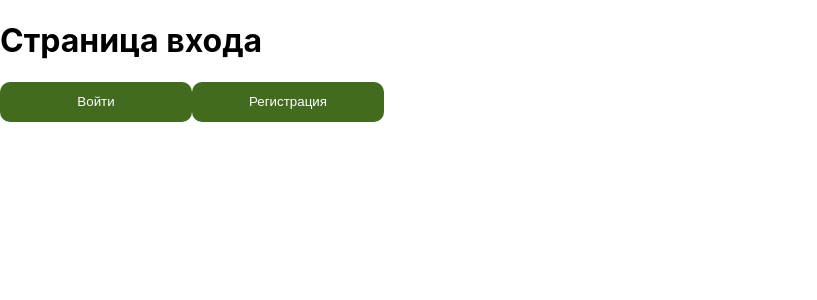
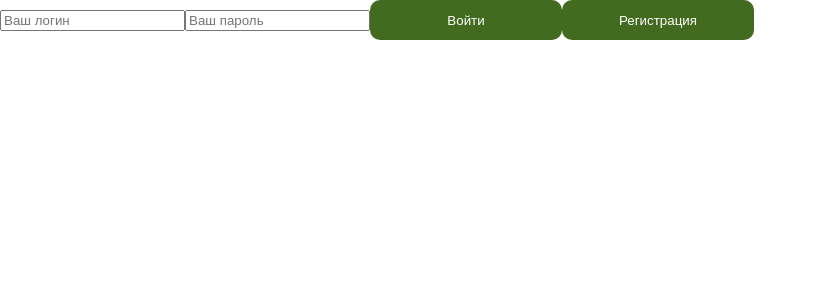
Before and after one commit to darkfos/BookTale, a React (Create React App) app in the folder ClientApp/booktale/: page /login in a window 1280 px wide. Shown: the top 300 px of the page, without its empty margins (0-817 px from the left). Built offline with nearby package versions, Linux system fonts and the light colour scheme.

Commit message:
Fix form auth user

```diff
--- a/ClientApp/booktale/package.json
+++ b/ClientApp/booktale/package.json
@@ -10,6 +10,7 @@
     "@userfront/toolkit": "^1.0.8",
     "react": "^18.3.1",
     "react-dom": "^18.3.1",
+    "react-redux": "^9.1.2",
     "react-router-dom": "^6.23.0",
     "react-scripts": "5.0.1",
     "web-vitals": "^2.1.4"
--- a/ClientApp/booktale/src/index.js
+++ b/ClientApp/booktale/src/index.js
@@ -7,12 +7,14 @@ import {createBrowserRouter, RouterProvider} from "react-router-dom";
 
 
 //Pages
+import {Provider} from "react-redux"
 import Home from './pages/HomePage';
 import Library from './pages/LibraryPage';
 import Profile from './pages/ProfilePage';
 import Reviews from './pages/ReviewsPage';
 import Login from './pages/LoginPage';
 import Register from './pages/RegisterPage';
+import {store} from "./store/index";
 
 
 const router = createBrowserRouter([
@@ -51,7 +53,9 @@ const router = createBrowserRouter([
 const root = ReactDOM.createRoot(document.getElementById('root'));
 root.render(
   <React.StrictMode>
-    <RouterProvider router={router}/>
+    <Provider store={store}>
+      <RouterProvider router={router} />
+    </Provider>
   </React.StrictMode>
 );
 
--- a/ClientApp/booktale/src/pages/LoginPage.jsx
+++ b/ClientApp/booktale/src/pages/LoginPage.jsx
@@ -1,12 +1,28 @@
 import RegisterButton from "../components/buttons/ButtonForRegister";
 import LoginButton from "../components/buttons/LoginButton";
+import { useState, Fragment } from "react";
 
 export default function Login() {
+
+    const [login, setLogin] = useState("");
+    const [password, setPassword] = useState("");
+
     return (
-        <div>
-            <h1>Страница входа</h1>
-            <LoginButton text="Войти"/>
-            <RegisterButton text="Регистрация"/>
-        </div>
+        <Fragment>
+            <form action="">
+                <input type="text" value={login} onChange={
+                    (event) => {
+                        setLogin(event.target.value)
+                    }
+                } placeholder="Ваш логин"/>
+                <input type="password" value={password} onChange={
+                    (event) => {
+                        setPassword(event.target.value)
+                    }
+                } placeholder="Ваш пароль"/>
+                <LoginButton text="Войти"/>
+                <RegisterButton text="Регистрация"/>
+            </form>
+        </Fragment>
     )
 }
--- a/ClientApp/booktale/src/store/index.js
+++ b/ClientApp/booktale/src/store/index.js
@@ -7,4 +7,4 @@ export const store = configureStore(
             user: userReducer,
         }
     }
-)
+);
--- a/ClientApp/booktale/src/store/slices.js
+++ b/ClientApp/booktale/src/store/slices.js
@@ -10,7 +10,7 @@ const initialStateUser = {
 const userSlice = createSlice(
     {
         name: "user",
-        initialStateUser,
+        initialState: initialStateUser,
         reducers: {
             setUser(state, action) {
                 state.email = action.payload.email;
```
Also changed, not shown: ClientApp/booktale/src/hooks/use-auth.js (added, +13 -0 lines), 1 other file (tests, documents, lock files or other folders).
